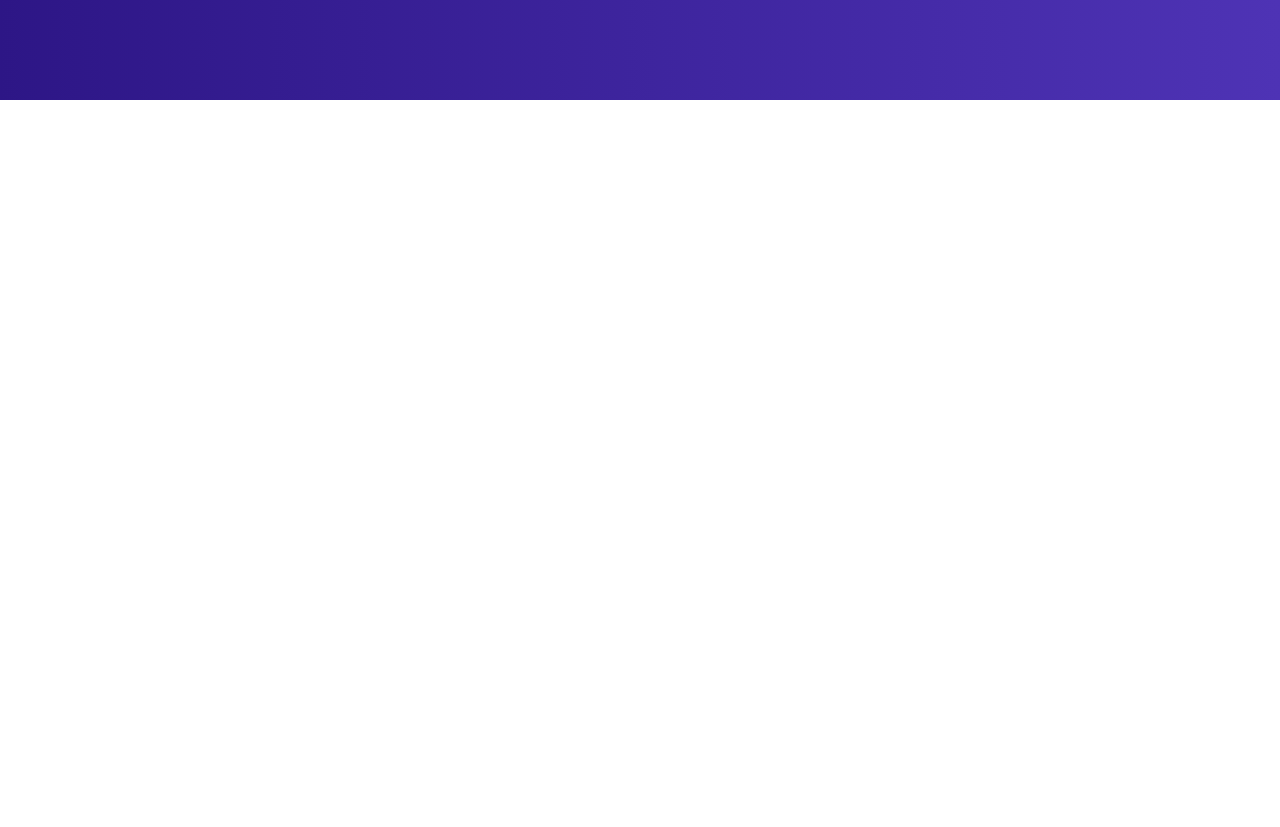
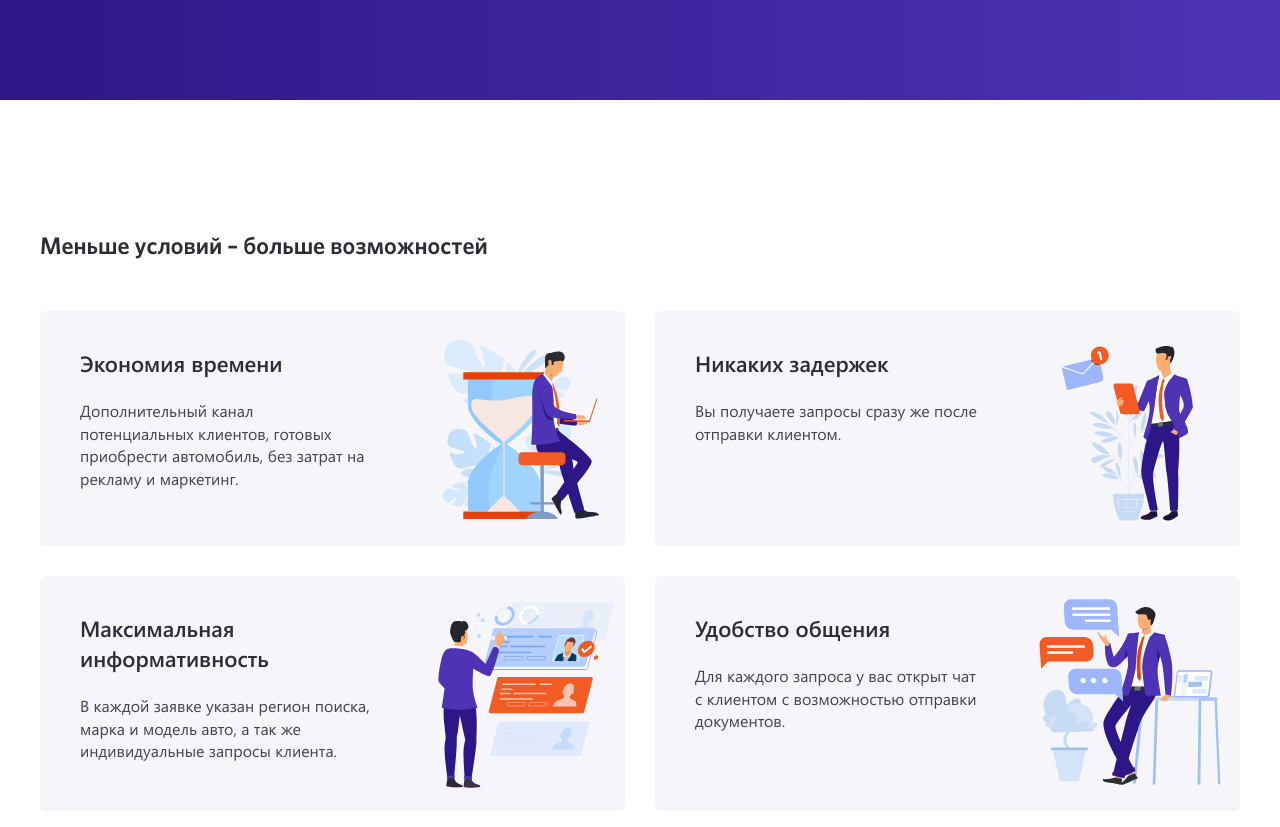
Before and after one commit to ok-webdev/mediaworks-test-task, a plain HTML site: page index.html in a window 1280 px wide. Shown: the part 401-1228 px from the top of the page. Before the commit the page ends 800 px from the top, so only its background shows below. Drawn offline with Linux system fonts and the light colour scheme.

Commit message:
add advantages

```diff
--- a/index.html
+++ b/index.html
@@ -1,23 +1,26 @@
 <!DOCTYPE html>
 <html lang="ru">
   <head>
-  <meta charset="UTF-8">
-  <meta http-equiv="X-UA-Compatible" content="IE=edge">
-  <meta name="viewport" content="width=device-width, initial-scale=1.0">
-  <link rel="stylesheet" href="css/style.min.css">
+    <meta charset="UTF-8" />
+    <meta http-equiv="X-UA-Compatible" content="IE=edge" />
+    <meta name="viewport" content="width=device-width, initial-scale=1.0" />
+    <link rel="stylesheet" href="css/style.min.css" />
     <title>MediaWorks - Test task</title>
   </head>
   <body>
-  <div class="hero">
+    <section class="hero">
       <div class="container">
         <header class="header">
           <a href="#" class="logo">
-          <img src="assets/icons/logo.svg" alt="Логотип">
+            <img src="assets/icons/logo.svg" alt="Логотип" />
           </a>
           <nav class="header__nav">
             <a href="#" class="header__link">Клиентам</a>
             <a href="#" class="header__link" id="account">
-            <img src="assets/icons/icon-account.svg" alt="Иконка пользователя">
+              <img
+                src="assets/icons/icon-account.svg"
+                alt="Иконка пользователя"
+              />
               <span>Войти</span>
             </a>
           </nav>
@@ -26,17 +29,97 @@
         <!-- /.header -->
         <div class="hero__content">
           <div class="hero__usp">
-          <h1 class="title title_h1">Подбор авто в лизинг по выгодной цене</h1>
-          <p class="hero__motto">IT платформа по быстрому поиску автомобиля от официальных дилеров РФ</p>
+            <h1 class="title title_h1">
+              Подбор авто в лизинг по выгодной цене
+            </h1>
+            <p class="hero__motto">
+              IT платформа по быстрому поиску автомобиля от официальных дилеров
+              РФ
+            </p>
             <button class="btn">Регистрация</button>
           </div>
           <!-- /.hero__usp -->
-        <img src="assets/images/hero-image.png" alt="Продавец и автомобиль на фоне">
+          <img
+            src="assets/images/hero-image.png"
+            alt="Продавец и автомобиль на фоне"
+          />
         </div>
         <!-- /.hero__content -->
       </div>
       <!-- /.container -->
+    </section>
+    <!-- /.hero -->
+    <section class="advantages">
+      <div class="container">
+        <div class="advantages__content">
+          <h2 class="title title_h2 title_dark">
+            Меньше условий – больше возможностей
+          </h2>
+          <div class="advantages__cards">
+            <div class="advantages__card">
+              <div class="advantages__text">
+                <h3 class="title title_h3 title_dark">Экономия времени</h3>
+                <p class="advantages__description">
+                  Дополнительный канал потенциальных клиентов, готовых
+                  приобрести автомобиль, без затрат на рекламу и маркетинг.
+                </p>
               </div>
-  <!-- /.hero -->
+              <img
+                src="assets/images/time-image.svg"
+                alt="Человек с ноутбуком, песочные часы на фоне"
+                class="advantages__image"
+              />
+            </div>
+            <!-- /.advantages__card -->
+            <div class="advantages__card">
+              <div class="advantages__text">
+                <h3 class="title title_h3 title_dark">Никаких задержек</h3>
+                <p class="advantages__description">
+                  Вы получаете запросы сразу же после отправки клиентом.
+                </p>
+              </div>
+              <img
+                src="assets/images/speed-image.svg"
+                alt="Человек и летающий конверт"
+                class="advantages__image"
+              />
+            </div>
+            <!-- /.advantages__card -->
+            <div class="advantages__card">
+              <div class="advantages__text">
+                <h3 class="title title_h3 title_dark">
+                  Максимальная информативность
+                </h3>
+                <p class="advantages__description">
+                  В каждой заявке указан регион поиска, марка и модель авто, а
+                  так же индивидуальные запросы клиента.
+                </p>
+              </div>
+              <img
+                src="assets/images/Information-image.svg"
+                alt="Человек у информационной панели"
+                class="advantages__image"
+              />
+            </div>
+            <!-- /.advantages__card -->
+            <div class="advantages__card">
+              <div class="advantages__text">
+                <h3 class="title title_h3 title_dark">Удобство общения</h3>
+                <p class="advantages__description">
+                  Для каждого запроса у вас открыт чат с клиентом с возможностью
+                  отправки документов.
+                </p>
+              </div>
+              <img src="assets/images/chat-image.svg" alt="Человек в окружении сообщений" class="advantages__image" />
+            </div>
+            <!-- /.advantages__card -->
+          </div>
+          <!-- /.advantages__cards -->
+        </div>
+        <!-- /.advantages__content -->
+      </div>
+      <!-- /.container -->
+    </section>
+    <!-- /.advantages -->
   </body>
 </html>
--- /dev/null
+++ b/sass/blocks/_advantages.scss
@@ -0,0 +1,29 @@
+.advantages {
+  padding: 130px 0;
+  &__cards{
+    display: grid;
+    grid-template-columns: repeat(2, 1fr);
+    grid-template-rows: repeat(2, 1fr);
+    gap: 30px;
+    margin-top: 50px;
+  }
+  &__card{
+    display: flex;
+    align-items: flex-start;
+    background: #F6F5F9;
+    border-radius: 6px;
+    padding: 21px 10px 21px 40px;
+  }
+  &__text{
+    margin-top: 16px;
+  }
+  &__description {
+    width: 85%;
+    font-family: 'Segoe UI', sans-serif;
+    font-size: 1rem;
+    font-weight: 400;
+    line-height: 22.72px;
+    color: #474351;
+    margin-top: 22px;
+  }
+}
--- a/sass/blocks/_title.scss
+++ b/sass/blocks/_title.scss
@@ -4,4 +4,12 @@
     font-size: 3.125rem;
     color: #FFFFFF;
   }
+  &_h3{
+    font-family: 'Segoe UI', sans-serif;
+    font-size: 1.375rem;
+    font-weight: 600;
+  }
+  &_dark{
+    color: #2E2D35;
+  }
 }
--- a/sass/style.scss
+++ b/sass/style.scss
@@ -19,3 +19,4 @@ body {
 @import './blocks/btn';
 @import './blocks/hero';
 @import './blocks/header';
+@import './blocks/advantages';
```
Also changed, not shown: css/style.min.css, 1 other file. Lines whose indentation alone changed are shown as unchanged.
